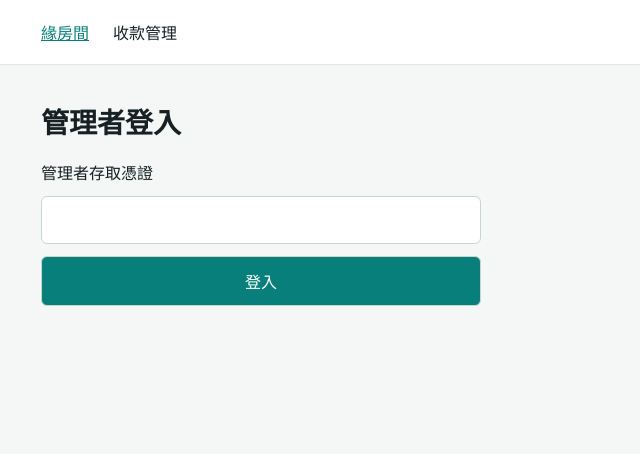
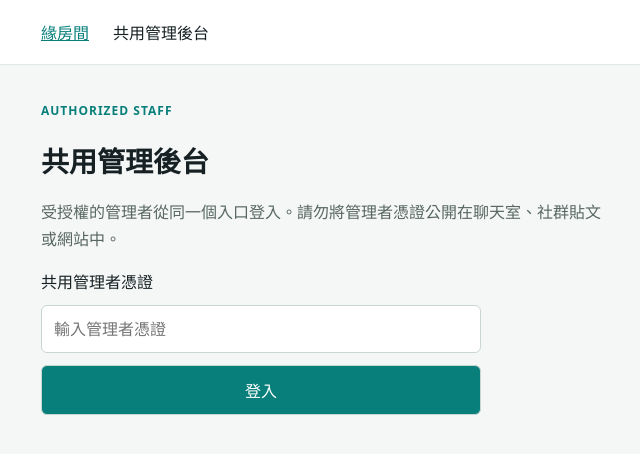
Before and after one commit to Franksyh/Metaverse, a website: page admin.html in a window 1280 px wide. Shown: the whole page, without its empty margins (169-809 px from the left). Drawn offline with Linux system fonts and the light colour scheme.

Commit message:
Clarify shared administrator login

```diff
--- a/admin.css
+++ b/admin.css
@@ -5,6 +5,8 @@ header { display: flex; gap: 24px; padding: 20px max(20px, calc((100% - 860px)/2
 main { max-width: 900px; margin: 36px auto; padding: 0 20px; }
 h1 { font-size: 28px; } h2 { font-size: 20px; }
 a { color: #087f7b; } p { line-height: 1.7; }
+.eyebrow { margin: 0; color: #087f7b; font-size: 12px; font-weight: 800; letter-spacing: 1px; }
+.intro { max-width: 560px; color: #586762; }
 form { display: grid; gap: 12px; max-width: 440px; }
 input, button { padding: 12px; border: 1px solid #c8d6d0; border-radius: 6px; font: inherit; }
 button { cursor: pointer; background: #087f7b; color: white; }
--- a/admin.html
+++ b/admin.html
@@ -4,22 +4,24 @@
   <meta charset="utf-8">
   <meta name="viewport" content="width=device-width,initial-scale=1">
   <meta name="robots" content="noindex,nofollow">
-  <title>緣房間 | 收款管理</title>
+  <title>緣房間 | 共用管理後台</title>
   <link rel="stylesheet" href="admin.css">
 </head>
 <body>
-  <header><a href="/">緣房間</a><span>收款管理</span></header>
+  <header><a href="/">緣房間</a><span>共用管理後台</span></header>
   <main>
-    <h1>管理者登入</h1>
+    <p class="eyebrow">AUTHORIZED STAFF</p>
+    <h1>共用管理後台</h1>
+    <p class="intro">受授權的管理者從同一個入口登入。請勿將管理者憑證公開在聊天室、社群貼文或網站中。</p>
     <form id="adminLogin">
-      <label for="adminToken">管理者存取憑證</label>
-      <input id="adminToken" type="password" autocomplete="off" required minlength="32">
+      <label for="adminToken">共用管理者憑證</label>
+      <input id="adminToken" type="password" autocomplete="current-password" required minlength="32" placeholder="輸入管理者憑證">
       <button type="submit">登入</button>
     </form>
     <p id="adminNotice" role="status" aria-live="polite"></p>
     <section id="adminPanel" hidden>
       <div class="heading"><h2>收款設定</h2><button id="adminLogout" type="button">登出</button></div>
-      <p>管理者免費享有目前已實作的會員遊戲，登入有效期限一小時。</p>
+      <p>已登入共用管理後台。管理者免費享有目前已實作的會員遊戲，登入有效期限一小時。</p>
       <a href="/">返回網站使用會員遊戲</a>
       <dl id="adminStatuses"></dl>
       <h2>網站流量</h2>
```
